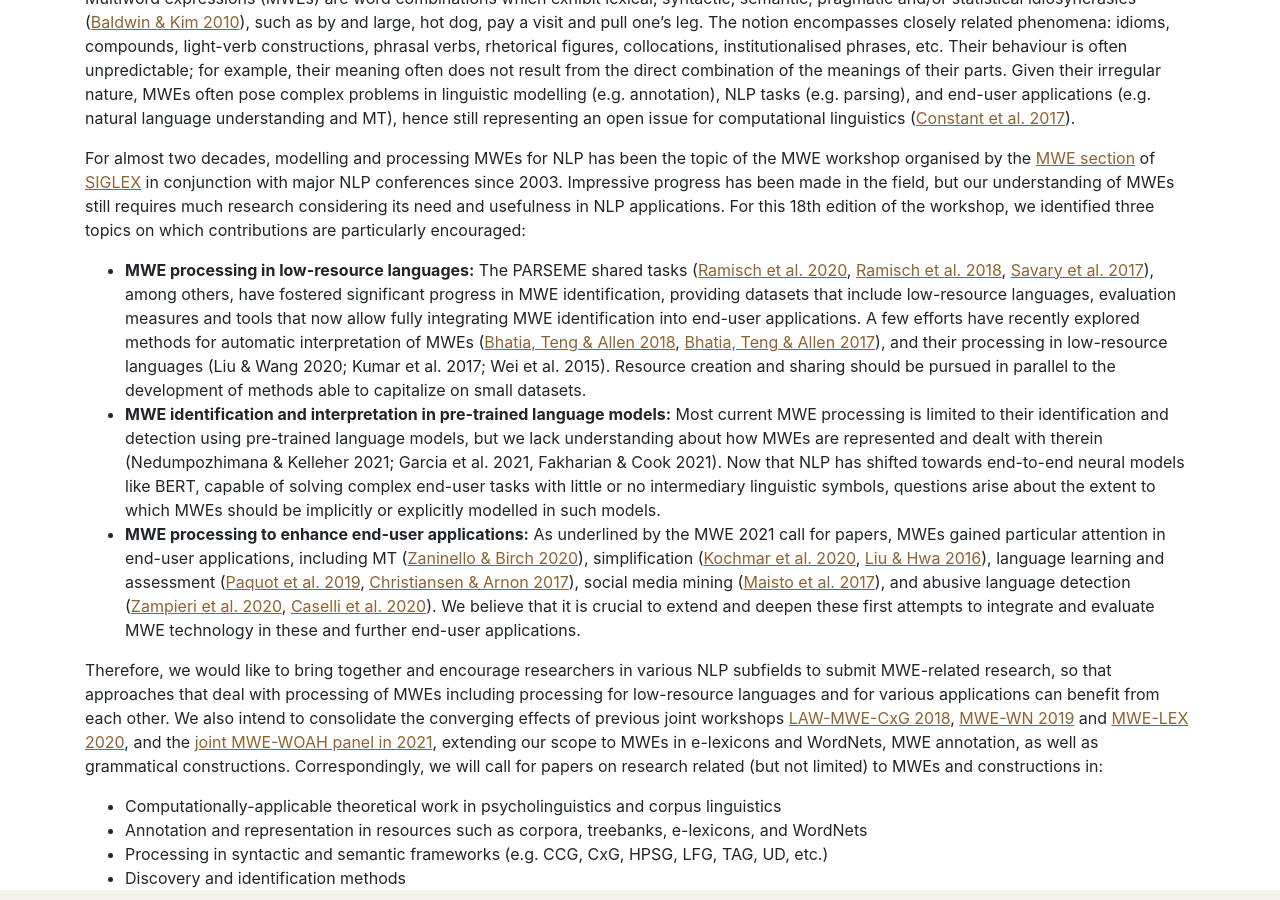
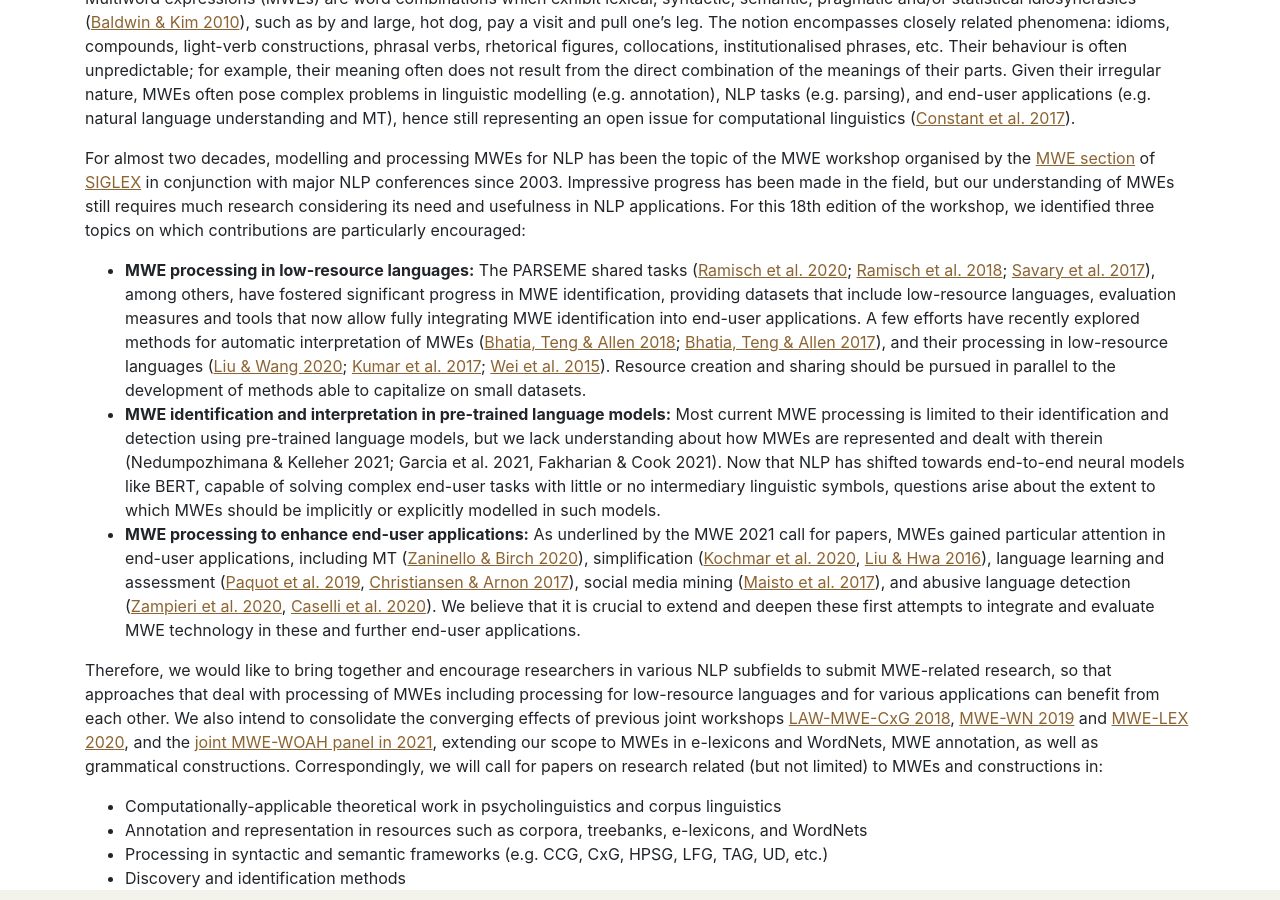
Before and after one commit to multiword/multiword.github.io, a Jekyll site: the page built from mwe2022/index.md, in a window 1280 px wide and 900 px high, scrolled down 898 px. Built offline with Jekyll 4.4.1, drawn with Linux system fonts in a browser that asks for light colours; comment, search, counter and statistics services are not loaded; some of the changed lines change nothing that is shown.

Commit message:
Add links to a few papers

```diff
--- a/mwe2022/index.md
+++ b/mwe2022/index.md
@@ -56,7 +56,7 @@
 
 For almost two decades, modelling and processing MWEs for NLP has been the topic of the MWE workshop organised by the [MWE section](https://multiword.org/) of [SIGLEX](http://www.siglex.org/) in conjunction with major NLP conferences since 2003. Impressive progress has been made in the field, but our understanding of MWEs still requires much research considering its need and usefulness in NLP applications. For this 18th edition of the workshop, we identified three topics on which contributions are particularly encouraged:
 
-- **MWE processing in low-resource languages:** The PARSEME shared tasks ([Ramisch et al. 2020](https://www.aclweb.org/anthology/2020.mwe-1.14/), [Ramisch et al. 2018](https://www.aclweb.org/anthology/W18-4925/), [Savary et al. 2017](https://www.aclweb.org/anthology/W17-1704/)), among others, have fostered significant progress in MWE identification, providing datasets that include low-resource languages, evaluation measures and tools that now allow fully integrating MWE identification into end-user applications. A few efforts have recently explored methods for automatic interpretation of MWEs ([Bhatia, Teng & Allen 2018](https://library.oapen.org/bitstream/handle/20.500.12657/27391/1002619.pdf?sequence=1#page=79), [Bhatia, Teng & Allen 2017](https://aclanthology.org/W17-1719.pdf)), and their processing in low-resource languages (Liu & Wang 2020; Kumar et al. 2017; Wei et al. 2015). Resource creation and sharing should be pursued in parallel to the development of methods able to capitalize on small datasets.
+- **MWE processing in low-resource languages:** The PARSEME shared tasks ([Ramisch et al. 2020](https://www.aclweb.org/anthology/2020.mwe-1.14/); [Ramisch et al. 2018](https://www.aclweb.org/anthology/W18-4925/); [Savary et al. 2017](https://www.aclweb.org/anthology/W17-1704/)), among others, have fostered significant progress in MWE identification, providing datasets that include low-resource languages, evaluation measures and tools that now allow fully integrating MWE identification into end-user applications. A few efforts have recently explored methods for automatic interpretation of MWEs ([Bhatia, Teng & Allen 2018](https://library.oapen.org/bitstream/handle/20.500.12657/27391/1002619.pdf?sequence=1#page=79); [Bhatia, Teng & Allen 2017](https://aclanthology.org/W17-1719.pdf)), and their processing in low-resource languages ([Liu & Wang 2020](https://ieeexplore.ieee.org/document/9310506); [Kumar et al. 2017](https://www.sciencedirect.com/science/article/pii/S1877050917314035); [Wei et al. 2015](https://ieeexplore.ieee.org/abstract/document/7451522?section=abstract)). Resource creation and sharing should be pursued in parallel to the development of methods able to capitalize on small datasets.
 - **MWE identification and interpretation in pre-trained language models:** Most current MWE processing is limited to their identification and detection using pre-trained language models, but we lack understanding about how MWEs are represented and dealt with therein (Nedumpozhimana & Kelleher 2021; Garcia et al. 2021, Fakharian & Cook 2021). Now that NLP has shifted towards end-to-end neural models like BERT, capable of solving complex end-user tasks with little or no intermediary linguistic symbols, questions arise about the extent to which MWEs should be implicitly or explicitly modelled in such models.
 - **MWE processing to enhance end-user applications:** As underlined by the MWE 2021 call for papers, MWEs gained particular attention in end-user applications, including MT ([Zaninello &amp; Birch 2020](https://www.aclweb.org/anthology/2020.lrec-1.471/)), simplification ([Kochmar et al. 2020](https://www.aclweb.org/anthology/2020.lrec-1.545/), [Liu &amp; Hwa 2016](https://www.aclweb.org/anthology/N16-1040/)), language learning and assessment ([Paquot et al. 2019](https://dial.uclouvain.be/pr/boreal/object/boreal:226339), [Christiansen &amp; Arnon 2017](https://doi.org/10.1111/tops.12274)), social media mining ([Maisto et al. 2017](https://doi.org/10.4000/books.aaccademia.2441)), and abusive language detection ([Zampieri et al. 2020](https://www.aclweb.org/anthology/2020.semeval-1.188/), [Caselli et al. 2020](https://www.aclweb.org/anthology/2020.lrec-1.760/)). We believe that it is crucial to extend and deepen these first attempts to integrate and evaluate MWE technology in these and further end-user applications.
 
```
